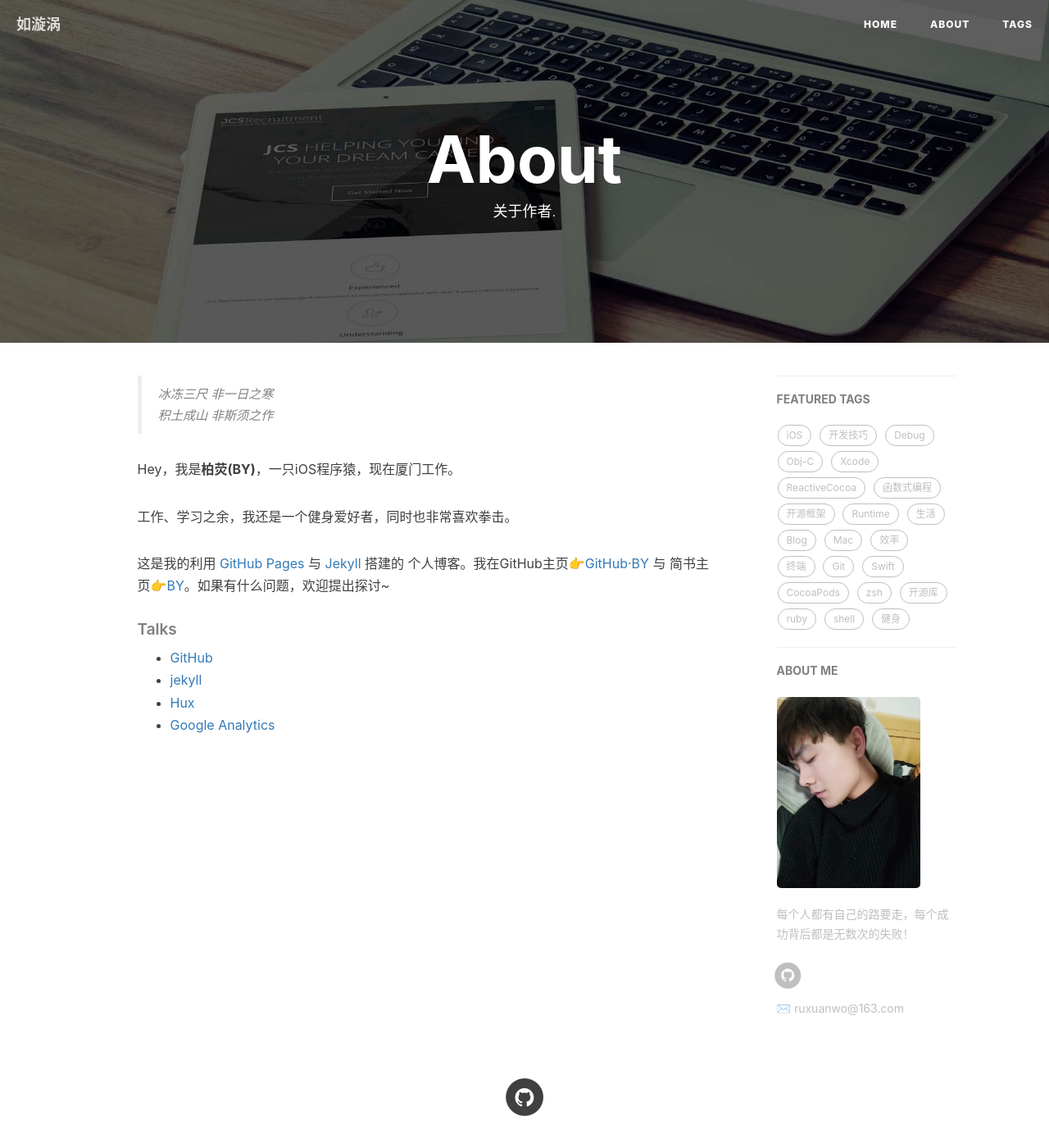
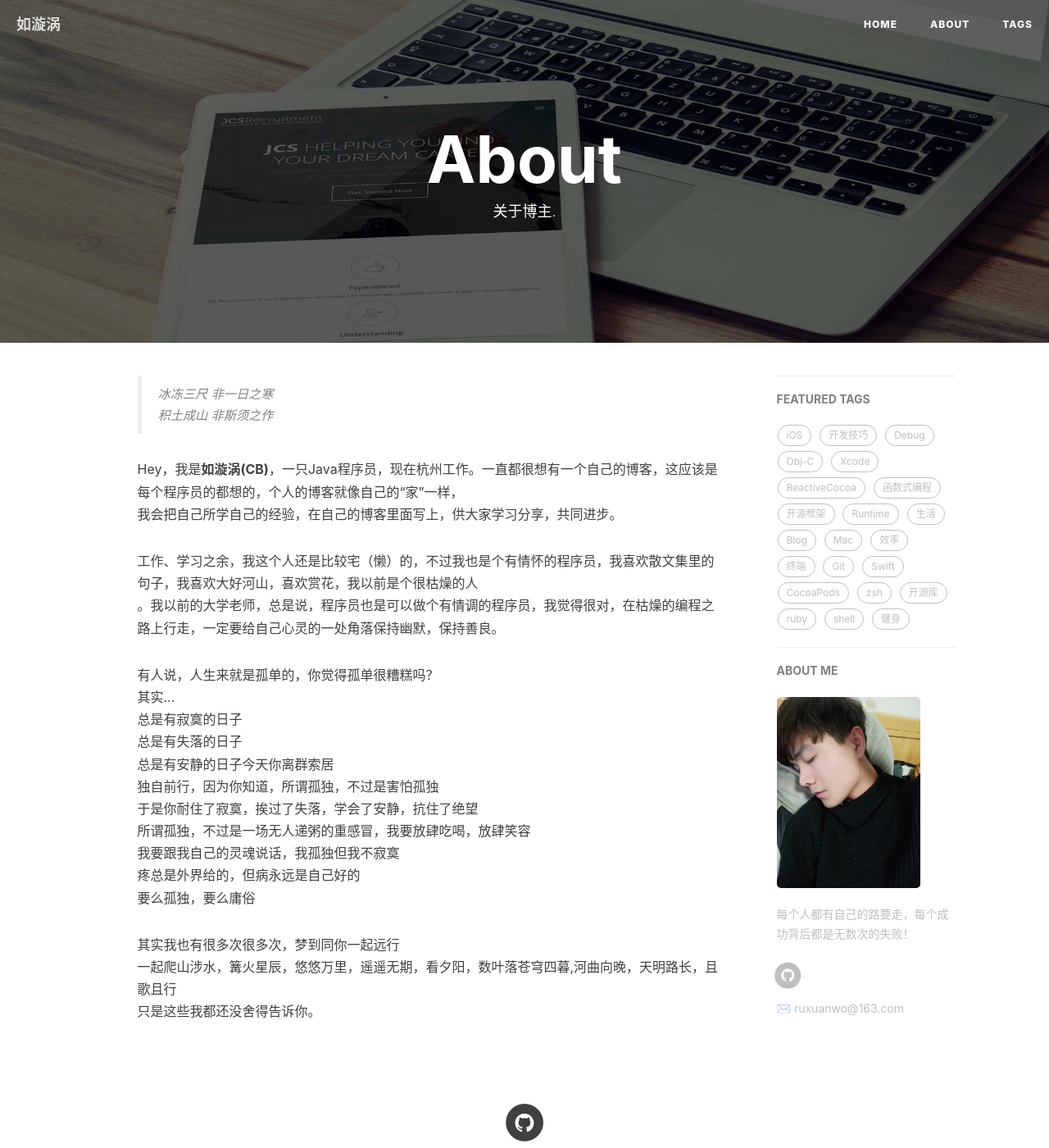
Before and after one commit to Chenbin1996/chenbin1996.github.io, a Jekyll site: the page built from about.html, in a window 1280 px wide and 1400 px high. Shown: the whole window at 82% size. Built offline with Jekyll 4.4.1, drawn with Linux system fonts in a browser that asks for light colours; nearby versions of some CDN libraries; comment, search, counter and statistics services are not loaded.

Commit message:
Update about.html

```diff
--- a/about.html
+++ b/about.html
@@ -1,7 +1,7 @@
 ---
 layout: page
 title: "About"
-description: "关于作者."
+description: "关于博主."
 header-img: "img/post-bg-rwd.jpg"
 ---
 
@@ -18,22 +18,18 @@ header-img: "img/post-bg-rwd.jpg"
     <blockquote><p>冰冻三尺 非一日之寒<br>
     积土成山 非斯须之作</p></blockquote>
 
-    <p>Hey，我是<strong>柏荧(BY)</strong>，一只iOS程序猿，现在厦门工作。</p>
+    <p>Hey，我是<strong>如漩涡(CB)</strong>，一只Java程序员，现在杭州工作。一直都很想有一个自己的博客，这应该是每个程序员的都想的，个人的博客就像自己的“家”一样，</br>我会把自己所学自己的经验，在自己的博客里面写上，供大家学习分享，共同进步。</p>
 
-    <p>工作、学习之余，我还是一个健身爱好者，同时也非常喜欢拳击。</p>
+    <p>工作、学习之余，我这个人还是比较宅（懒）的，不过我也是个有情怀的程序员，我喜欢散文集里的句子，我喜欢大好河山，喜欢赏花，我以前是个很枯燥的人</br>。我以前的大学老师，总是说，程序员也是可以做个有情调的程序员，我觉得很对，在枯燥的编程之路上行走，一定要给自己心灵的一处角落保持幽默，保持善良。</p>
 
-    <p>这是我的利用 <a href="https://pages.github.com/">GitHub Pages</a> 与 <a href="http://jekyll.com.cn/">Jekyll</a> 搭建的 个人博客。我在GitHub主页<a href="https://github.com/qiubaiying">👉GitHub·BY</a> 与 简书主页<a href="https://http://www.jianshu.com/u/e71990ada2fd">👉BY</a>。如果有什么问题，欢迎提出探讨~</p>
+    <p>有人说，人生来就是孤单的，你觉得孤单很糟糕吗？</br>其实...</br>总是有寂寞的日子</br>总是有失落的日子</br>总是有安静的日子</br总是有绝望的日子</br>今天你离群索居</br>
+        独自前行，因为你知道，所谓孤独，不过是害怕孤独</br>于是你耐住了寂寞，挨过了失落，学会了安静，抗住了绝望</br>
+        所谓孤独，不过是一场无人递粥的重感冒，我要放肆吃喝，放肆笑容</br>我要跟我自己的灵魂说话，我孤独但我不寂寞</br>
+        疼总是外界给的，但病永远是自己好的</br>要么孤独，要么庸俗</p>
 
-    <p></p>
+    <p>其实我也有很多次很多次，梦到同你一起远行</br>一起爬山涉水，篝火星辰，悠悠万里，遥遥无期，看夕阳，数叶落苍穹四暮,河曲向晚，天明路长，且歌且行</br>只是这些我都还没舍得告诉你。</p>
 
-    <h5>Talks</h5>
 
-    <ul>
-        <li><a href="https://github.com">GitHub</a></li>
-        <li><a href="http://jekyll.com.cn/">jekyll</a></li>
-        <li><a href="http://huangxuan.me/">Hux</a></li>
-        <li><a href="https://analytics.google.com/analytics">Google Analytics</a></li>
-    </ul>
 </div>
 
 <!-- English Version -->
```
